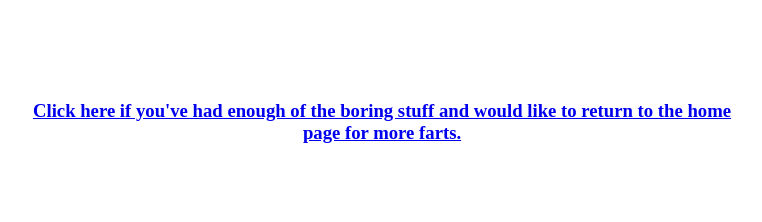
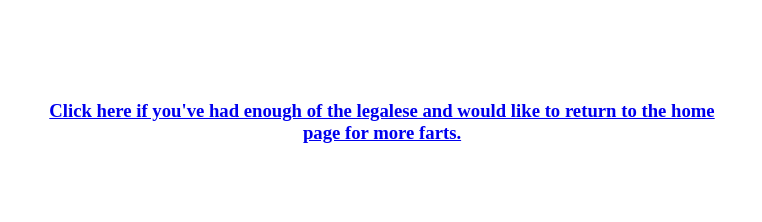
Before and after one commit to just-passing-by/just-passing-by.github.io, a plain HTML site: page legal_stuff.html in a window 1280 px wide. Shown: the top 222 px of the page, without its empty margins (258-1020 px from the left). Drawn offline with Linux system fonts and the light colour scheme.

Commit message:
Add files via upload

```diff
--- a/legal_stuff.html
+++ b/legal_stuff.html
@@ -10,7 +10,7 @@
 	<div style="width:100%; margin-left:auto; margin-right:auto; margin-top:100px; margin-bottom:100px">
 		<div style="max-width:700px; margin:auto;">
 			<h3 style="text-align:center; margin-bottom:100px">
-				<a href="./index.html">Click here if you've had enough of the boring stuff and would like to return to the home page for more farts.</a>
+				<a href="./index.html">Click here if you've had enough of the legalese and would like to return to the home page for more farts.</a>
 			</h3>
 			<h1 style="text-align:center">
 			Your Consent
```
